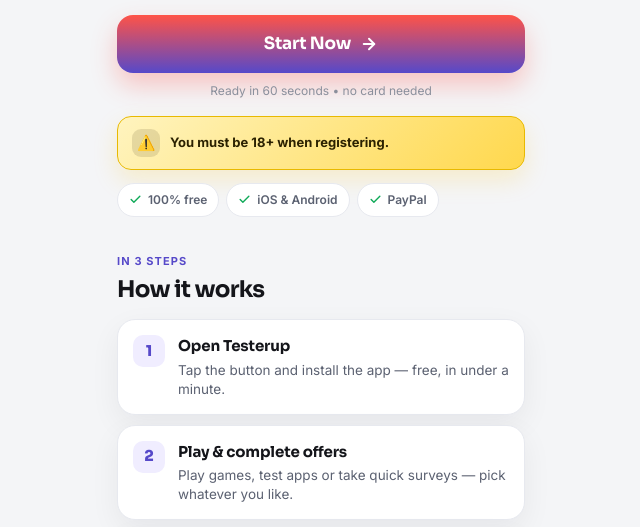
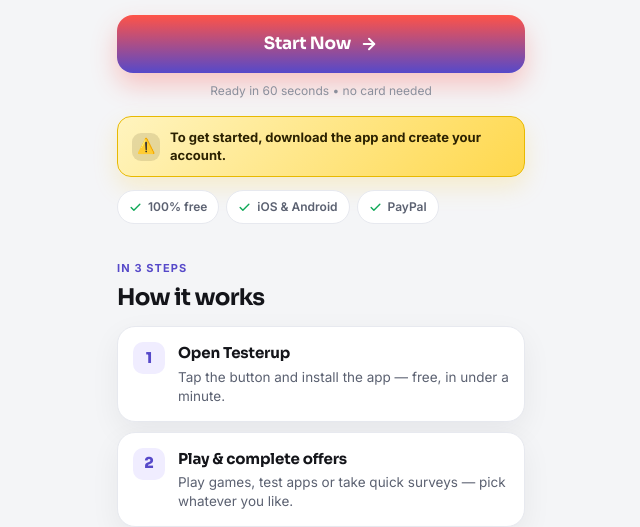
Before and after one commit to fnoah002-tech/venmoo, a plain HTML site: page index.html in a window 1280 px wide. Shown: the part 275-802 px from the top of the page, without its empty margins (319-959 px from the left). Drawn offline with Linux system fonts and the light colour scheme.

Commit message:
Update index.html

```diff
--- a/index.html
+++ b/index.html
@@ -254,7 +254,7 @@
 
       <div class="age-warning-box reveal">
         <span class="age-icon">⚠️</span>
-        <div>You must be <strong>18+</strong> when registering.</div>
+        <div>To get started, download the app and create your account.</div>
       </div>
 
 
```
